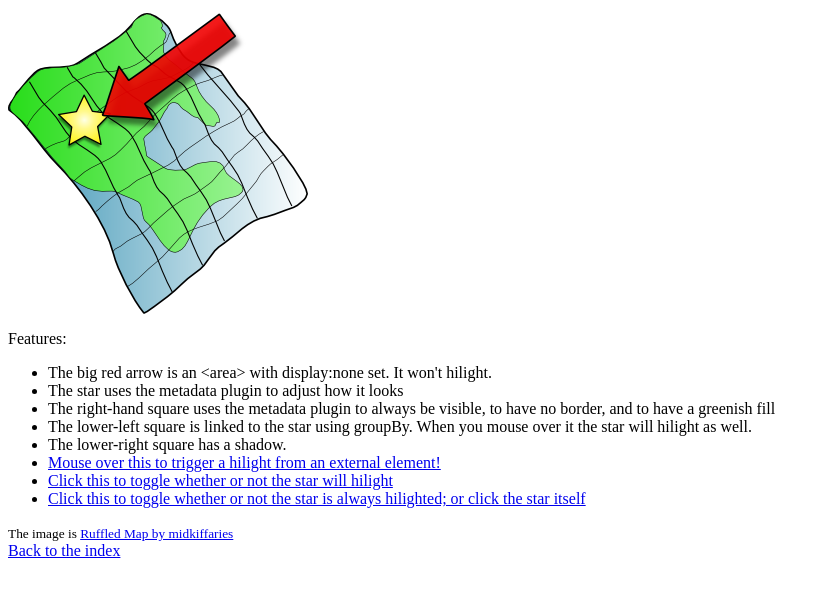
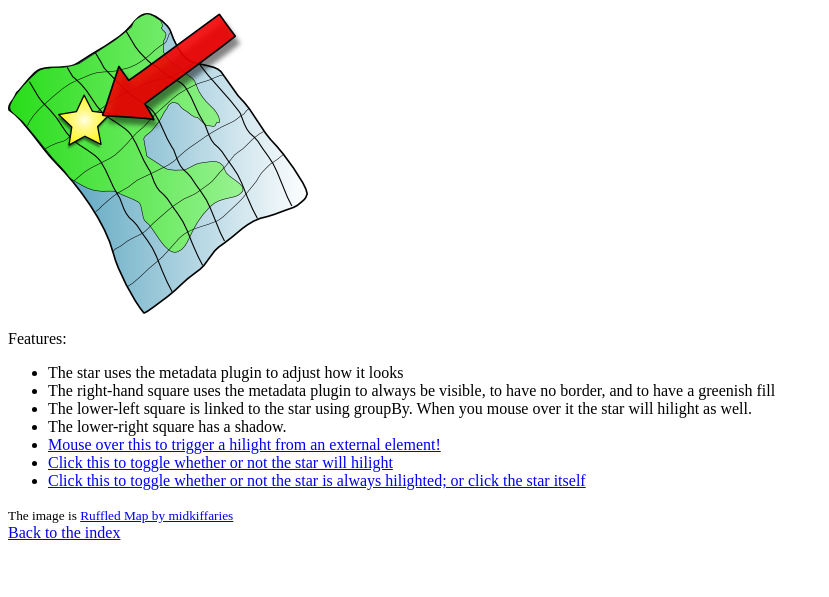
Before and after one commit to kemayo/maphilight, a plain HTML site: page docs/demo_features.html in a window 1280 px wide. Shown: the part 101-698 px from the top of the page, without its empty margins (0-829 px from the left). Drawn offline with nearby package versions, Linux system fonts and the light colour scheme.

Commit message:
Forgot to remove this from the documentation

```diff
--- a/docs/demo_features.html
+++ b/docs/demo_features.html
@@ -44,7 +44,6 @@
 </p>
 <p>Features:</p>
     <ul>
-        <li>The big red arrow is an &lt;area&gt; with display:none set. It won't hilight.</li>
         <li>The star uses the metadata plugin to adjust how it looks</li>
         <li>The right-hand square uses the metadata plugin to always be visible, to have no border, and to have a greenish fill</li>
         <li>The lower-left square is linked to the star using groupBy. When you mouse over it the star will hilight as well.</li>
```
